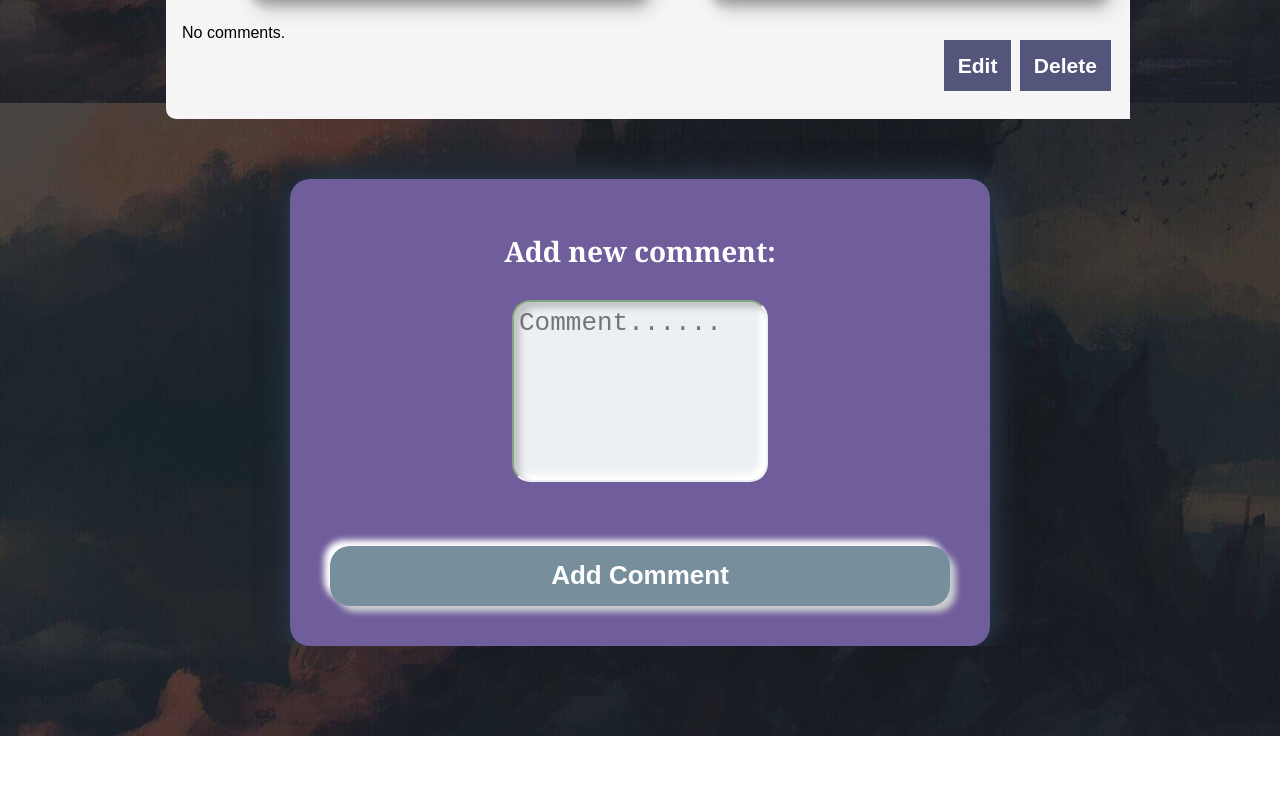
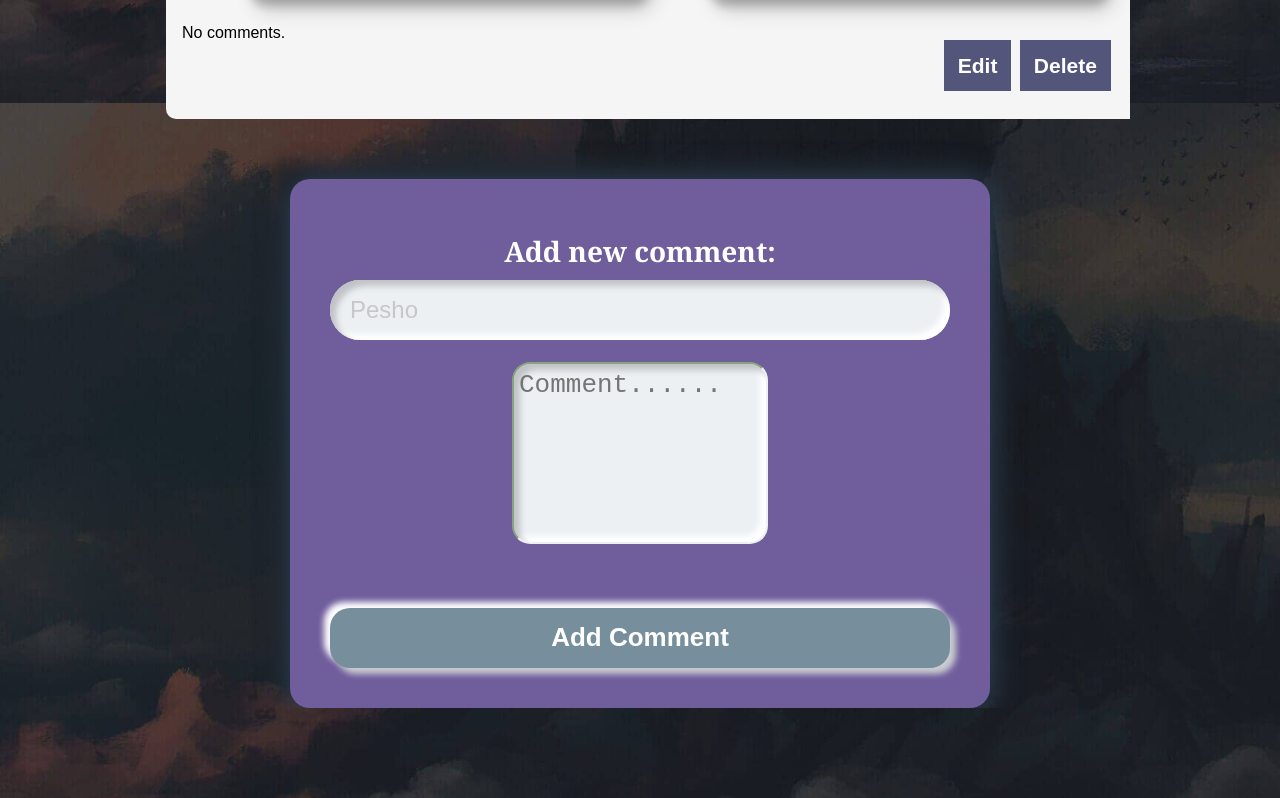
Before and after one commit to Mitpf/routingReactWorkshop, a React (Create React App) app: page /catalog/1 in a window 1280 px wide. Shown: the part 697-1495 px from the top of the page. Before the commit the page ends 1433 px from the top, so only its background shows below. Built offline with nearby package versions, Linux system fonts and the light colour scheme; no server answers.

Commit message:
comments comp created, handlers for data-comment from gamedetails to send with post request to http://localhost:3030/jsonstore/comments

```diff
--- a/src/components/GameDetails/GameDetails.js
+++ b/src/components/GameDetails/GameDetails.js
@@ -2,9 +2,12 @@
 import { useState, useEffect } from 'react';
 import { useParams } from 'react-router-dom';
 
-import * as gameService from '../../services/gameService'
+import * as gameService from '../../services/gameService';
+import * as commentService from '../../services/commentService';
 
 export const GameDetails = () => {
+    const [username, setUsername] = useState('');
+    const [comment, setComment] = useState('');
     const { gameId } = useParams();
     const [game, setGame] = useState({});
 
@@ -14,6 +17,22 @@ export const GameDetails = () => {
                 setGame(result);
             });
     }, [gameId]);
+
+    const onCommentSubmit = async (e) => {
+
+        e.preventDefault();
+
+        await commentService.create({
+            gameId,
+            username,
+            comment
+        });
+
+        setUsername('');
+        setComment('');
+    }
+
+
 
     return (
 
@@ -57,10 +76,12 @@ export const GameDetails = () => {
 
             {/* <!-- Bonus --> */}
             {/* <!-- Add Comment ( Only for logged-in users, which is not creators of the current game ) --> */}
+
             <article className="create-comment" >
                 <label>Add new comment:</label>
-                <form className="form">
-                    <textarea name="comment" placeholder="Comment......"></textarea>
+                <form className="form" onSubmit={onCommentSubmit}>
+                    <input type="text" name="username" placeholder="Pesho" value={username} onChange={(e) => setUsername(e.target.value)} />
+                    <textarea name="comment" placeholder="Comment......" value={comment} onChange={(e) => setComment(e.target.value)}></textarea>
                     <input className="btn submit" type="submit" value="Add Comment" />
                 </form>
             </article >
--- /dev/null
+++ b/src/services/commentService.js
@@ -0,0 +1,12 @@
+
+import * as request from './requester';
+
+const baseUrl = 'http://localhost:3030/jsonstore/comments';
+
+export const create = async (data) => {
+
+    const result = await request.post(baseUrl, data);
+    console.log(result);
+    return result;
+
+}
```
